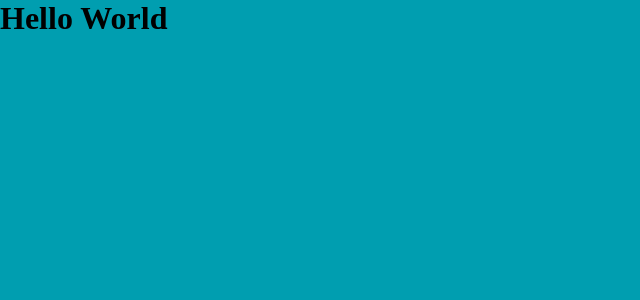
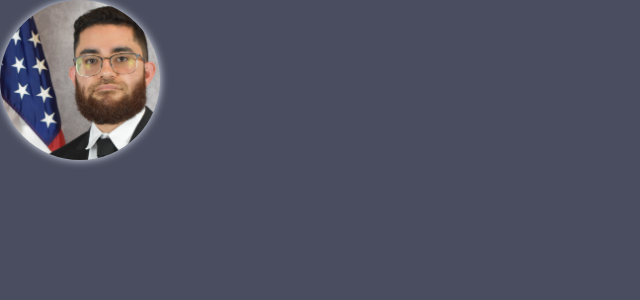
Before and after one commit to jakeEspinosa/linktreeClone, a Vue app: page / in a window 1280 px wide. Shown: the top 300 px of the page, without its empty margins (0-640 px from the left). Built offline with nearby package versions, Linux system fonts and the light colour scheme.

Commit message:
Build pfp.

```diff
--- a/src/App.vue
+++ b/src/App.vue
@@ -1,3 +1,7 @@
+<script lang="ts" setup>
+import LinkyProfilePicture from "@/components/LinkyProfilePicture.vue";
+</script>
+
 <template>
-<h1>Hello World</h1>
+<LinkyProfilePicture />
 </template>
--- /dev/null
+++ b/src/components/LinkyProfilePicture.vue
@@ -0,0 +1,12 @@
+<template>
+  <img src="@/assets/images/Espinosa.jpg" />
+</template>
+
+<style scoped>
+img {
+  width: 10rem;
+  height: 10rem;
+  border-radius: 100%;
+  filter: drop-shadow(0 0 0.25rem #E5EAF5);
+}
+</style>
```
Also changed, not shown: src/assets/css/normalize.css, src/assets/images/Espinosa.jpg (added).
